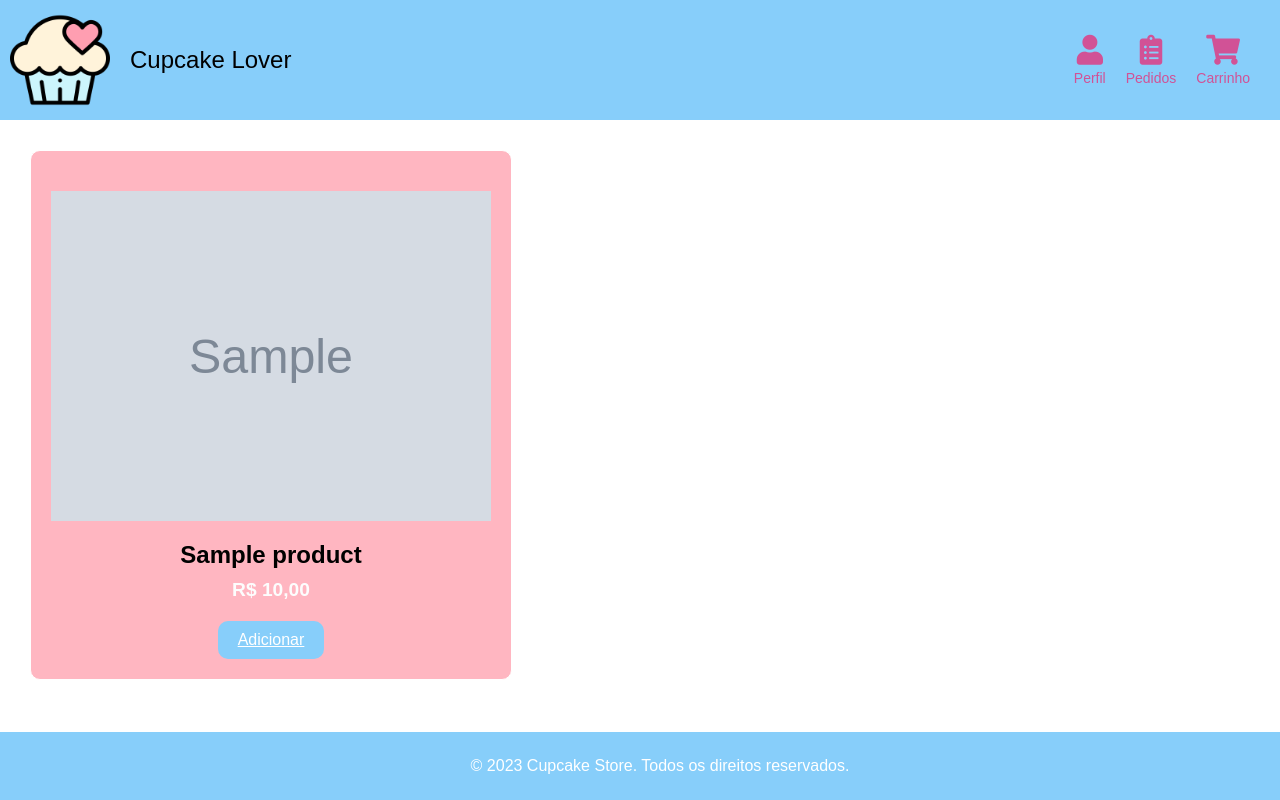
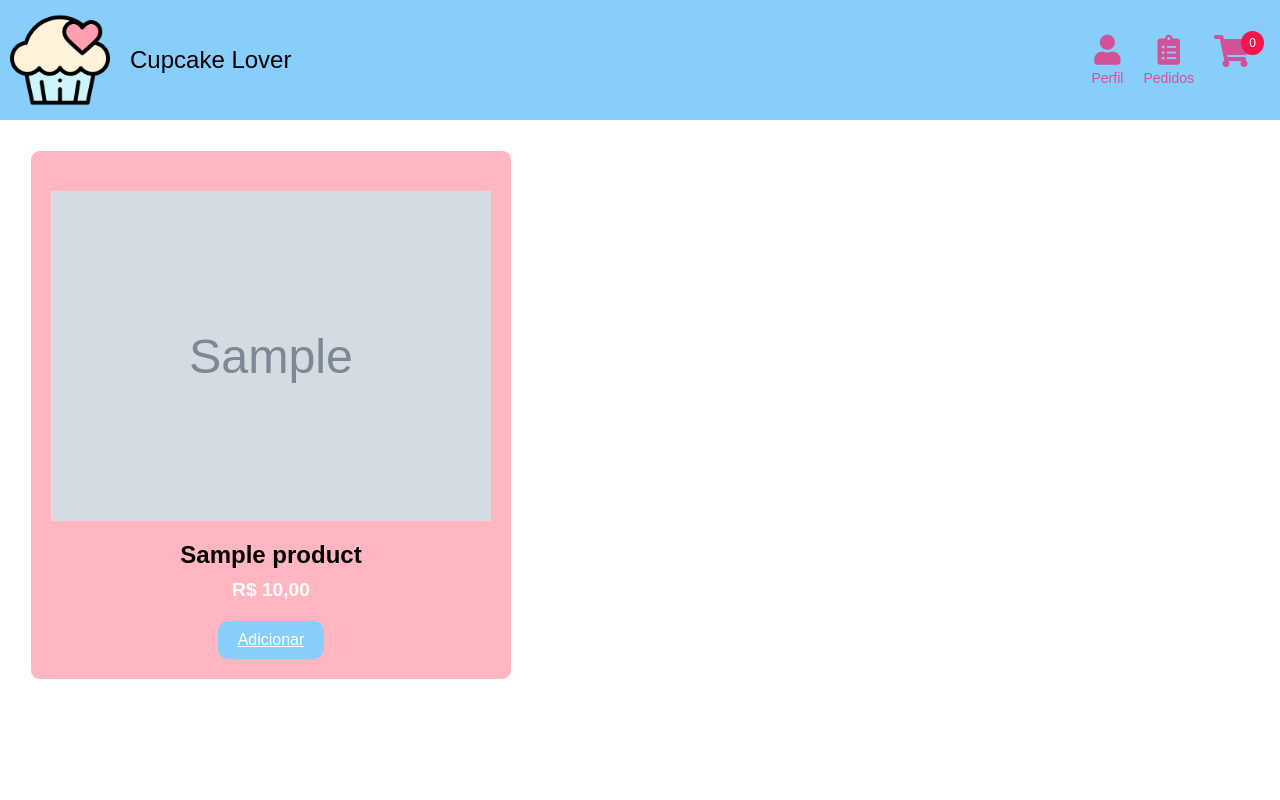
Before and after one commit to MariliaMJ/cupcakestore, a Django app: page /cupcakes/ in a window 1280 px wide. Run offline with Django 4.2, Linux system fonts and the light colour scheme; tables that the repository leaves empty hold one stand-in row (values such as "Sample post"); grey boxes marked "Sample" are stand-in pictures; some web fonts are replaced.

Commit message:
refac: Refactor on cart flow

```diff
--- a/app/static/css/style.css
+++ b/app/static/css/style.css
@@ -116,6 +116,26 @@ main {
     padding: 20px;
 }
 
+.cart-badge {
+    position: relative;
+    display: inline-block;
+}
+
+.cart-badge i {
+    font-size: 32px;
+}
+
+.badge-count {
+    position: absolute;
+    top: -4px;
+    right: 6px;
+    background-color: rgb(247, 19, 76);
+    color: rgb(255, 255, 255);
+    border-radius: 50%;
+    padding: 5px 8px;
+    font-size: 12px;
+    box-shadow: 0 0 10px rgba(178, 177, 177, 0.1);
+}
 
 .order-history {
     margin-top: 20px;
@@ -226,8 +246,6 @@ main {
 }
 
 
-
-
 .add-to-cart {
     background-color: #87CEFA;
     color: white;
@@ -246,11 +264,21 @@ main {
     position: absolute;
     top: -10px;
     right: -10px;
-    background-color: #ff007b;
-    color: #ffffff;
+    background-color: #ff006f;
+    color: #e11d1d;
     border-radius: 50%;
     padding: 4px 8px;
     font-size: 12px;
+}
+
+.quantity-buttons {
+    display: flex;
+    align-items: center;
+}
+
+
+.quantity-btn {
+    margin: 0 6px;
 }
 
 
--- a/app/templates/list.html
+++ b/app/templates/list.html
@@ -20,7 +20,10 @@
             <ul>
                 <li><a href="{% url 'user-account' %}"><i class="fas fa-user"></i> Perfil</a></li>
                 <li><a href="{% url 'order-history' %}"><i class="fas fa-clipboard-list"></i> Pedidos</a></li>
-                <li><a href="{% url 'cart' %}"><i class="fas fa-shopping-cart"></i> Carrinho</a></li>
+                <div class="cart-badge">
+                    <li><a href="{% url 'cart' %}"><i class="fas fa-shopping-cart"></i></a></li>
+                    <span class="badge-count">{{ cart_count }}</span>
+                </div>
             </ul>
         </div>
     </header>
@@ -31,14 +34,14 @@
             <img src="{{ cupcake.image }}">
             <h2 class="cupcake-name">{{ cupcake.name }}</h2>
             <span class="price">R$ {{ cupcake.price }}</span>
-            <a href="{% url 'add-to-cart' cupcake.id %}" class="add-to-cart">Adicionar</a>
+            <a href="{% url 'add_cart' cupcake.id %}" class="add-to-cart">Adicionar</a>
         </section>
         {% endfor %}
     </main>
-    <footer class="footer">
+    <!-- <footer class="footer">
         <div class="footer-content">
-            <p>&copy; 2023 Cupcake Store. Todos os direitos reservados.</p>
+            <p>&copy; 2023 Cupcake Lover. Todos os direitos reservados.</p>
         </div>
-    </footer>
+    </footer> -->
 </body>
 </html>
--- a/app/views.py
+++ b/app/views.py
@@ -9,6 +9,9 @@ from django.db import transaction
 from django.http import HttpResponseRedirect
 from django.shortcuts import get_object_or_404, redirect, render
 from django.urls import reverse
+
+from carts.models import Cart, CartItem
+from carts.views import cart_counter
 
 from .forms import AddressForm, CustomUserCreationForm, CustomerForm, LoginForm, UserCreationForm,CustomUserUpdateForm
 from .models import Cupcake, Customer, ItemOrder, Order
@@ -113,7 +116,9 @@ def order_history(request):
 
 def get_cupcakes(request):
     cupcakes = Product.objects.filter(is_available=True).all()
-    return render(request, "list.html", {"cupcakes": cupcakes})
+    cart_count = cart_counter(request)
+
+    return render(request, "list.html", {"cupcakes": cupcakes, "cart_count": cart_count})
 
 def get_customers_data(request):
     if request.method == "POST":
--- a/carts/urls.py
+++ b/carts/urls.py
@@ -2,6 +2,9 @@ from django.urls import path
 from . import views
 
 urlpatterns = [
-    path("add-to-cart/<uuid:cupcake_id>/", views.add_to_cart, name="add-to-cart"),
-    path("", views.cart, name="cart"),
+    path('', views.cart, name='cart'),
+    path('add_to_cart/<uuid:product_id>/', views.add_to_cart, name='add_cart'),
+    path('remove_from_cart/<uuid:product_id>/', views.remove_from_cart, name='remove_from_cart'),
+    path('remove_cart_item/<uuid:product_id>/', views.remove_cart_item, name='remove_cart_item'),
+    #path('checkout/', views.checkout, name='checkout'),
 ]
--- a/carts/views.py
+++ b/carts/views.py
@@ -12,7 +12,6 @@ def cart(request):
     try:
         cart = Cart.objects.get(cart_id=cart_id)
     except Cart.DoesNotExist:
-        breakpoint()
         cart = Cart.objects.create(
             cart_id = cart_id
         )
@@ -38,15 +37,14 @@ def cart(request):
 def _cart_id(request):
     cart_id = request.session.get("cart_id", None)
     if not cart_id:
-        breakpoint()
         cart_id = str(uuid.uuid4())
         request.session["cart_id"] = cart_id
     return cart_id
 
-def add_to_cart(request, cupcake_id):
+def add_to_cart(request, product_id):
     if request.method == "GET":
-        cupcake_id = str(cupcake_id)
-        product = Product.objects.get(id=cupcake_id)
+        product_id = str(product_id)
+        product = Product.objects.get(id=product_id)
 
         cart_id = _cart_id(request)
         try:
@@ -69,22 +67,56 @@ def add_to_cart(request, cupcake_id):
             )
             cart_item.save()
 
-        return HttpResponseRedirect(reverse("get-cupcakes"))
+        return HttpResponseRedirect(reverse("cart"))
     else:
-        return HttpResponseRedirect(reverse("get-cupcakes"))
+        return HttpResponseRedirect(reverse("cart"))
 
-def remove_from_cart(request, product_id, cart_item_id):
-    cart = Cart.objects.get(cart_id=_cart_id(request))
+def remove_from_cart(request, product_id):
     product = get_object_or_404(Product, id=product_id)
-
+    cart_id = request.session.get("cart_id", None)
     try:
-        cart_item = CartItem.objects.get(product=product, cart=cart, id=cart_item_id)
-
+        if request.user.is_authenticated:
+            cart = Cart.objects.get(cart_id=cart_id)
+            cart_item = CartItem.objects.get(product=product, cart=cart)
+        else:
+            cart = Cart.objects.get(cart_id=_cart_id(request))
         if cart_item.quantity > 1:
             cart_item.quantity -= 1
             cart_item.save()
         else:
             cart_item.delete()
-    except:
+    except Exception as e:
         pass
-    return redirect("cart")
+    return HttpResponseRedirect(reverse("cart"))
+
+def cart_counter(request):
+    cart_count = 0
+
+    if "admin" in request.path:
+        return {}
+    else:
+        try:
+            cart = Cart.objects.get(cart_id=_cart_id(request))
+
+            if request.user.is_authenticated:
+                cart_items = CartItem.objects.filter(cart=cart).all()
+            else:
+                cart_items = CartItem.objects.all().filter(cart=cart[:1])
+            for cart_item in cart_items:
+                cart_count += cart_item.quantity
+        except Cart.DoesNotExist:
+            cart_count = 0
+
+    return cart_count
+
+def remove_cart_item(request, product_id):  # remove o item do carrinho
+    product = get_object_or_404(Product, id=product_id)
+    cart_id = request.session.get("cart_id", None)
+    if request.user.is_authenticated:
+        cart = Cart.objects.get(cart_id=cart_id)
+        cart_item = CartItem.objects.get(product=product, cart=cart)
+    else:
+        cart = Cart.objects.get(cart_id=_cart_id(request))
+        cart_item = CartItem.objects.get(product=product, cart=cart)
+    cart_item.delete()
+    return HttpResponseRedirect(reverse("cart"))
```
Also changed, not shown: app/templates/carrinho.html (+10 -1 lines).
